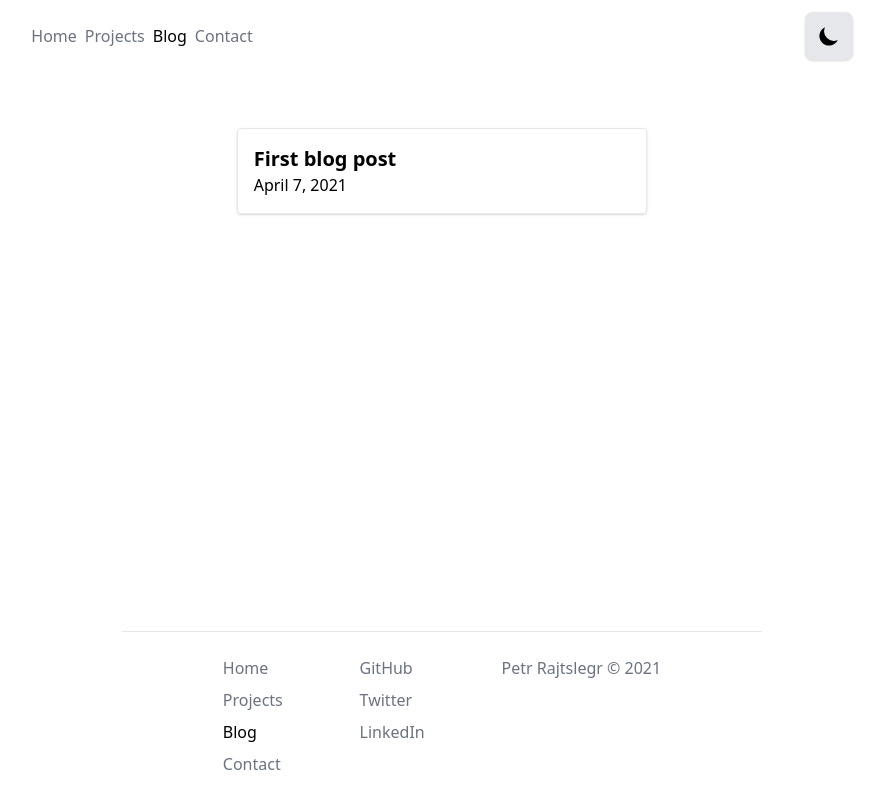
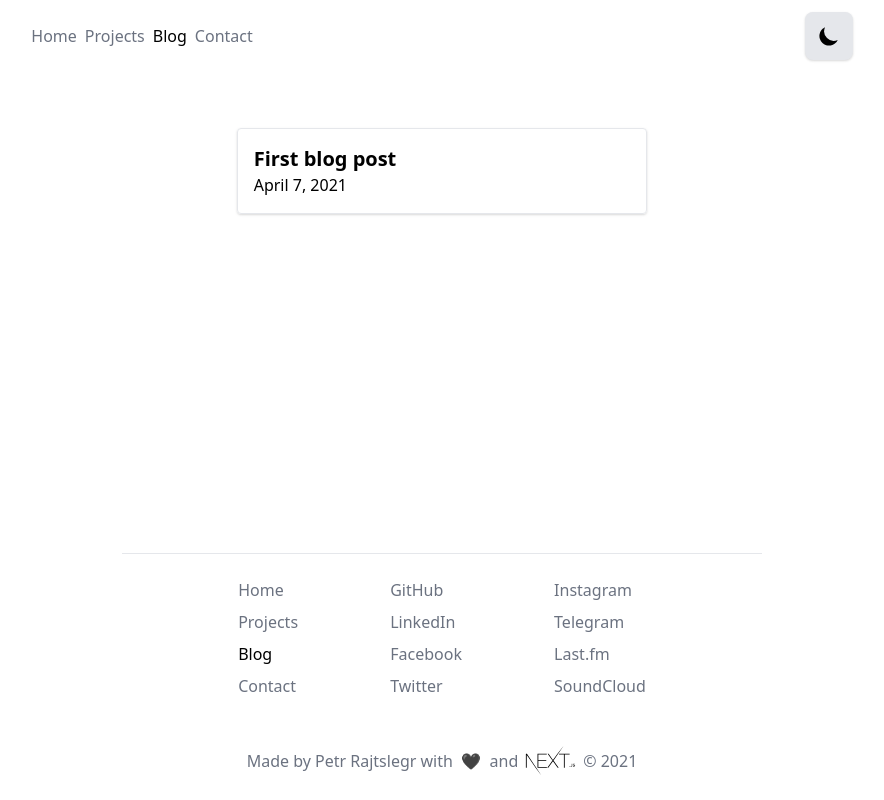
Before and after one commit to rajtslegr/rajtslegr.dev, a Next.js app: page /blog in a window 1280 px wide. Shown: the whole page, without its empty margins (198-1082 px from the left). Built offline with nearby package versions, Linux system fonts and the light colour scheme; what @tailwindcss/typography would draw is missing.

Commit message:
footer changes

```diff
--- a/package.json
+++ b/package.json
@@ -19,7 +19,7 @@
   "dependencies": {
     "@formspree/react": "^2.2.3",
     "@tailwindcss/typography": "^0.4.0",
-    "date-fns": "^2.20.2",
+    "date-fns": "^2.20.3",
     "gray-matter": "^4.0.2",
     "next": "^10.1.3",
     "next-themes": "^0.0.14",
@@ -41,7 +41,7 @@
     "autoprefixer": "^10.2.5",
     "babel-jest": "^26.6.3",
     "eslint": "^7.24.0",
-    "eslint-config-prettier": "^8.1.0",
+    "eslint-config-prettier": "^8.2.0",
     "eslint-plugin-jsx-a11y": "^6.4.1",
     "eslint-plugin-prettier": "^3.3.1",
     "eslint-plugin-react": "^7.23.2",
--- a/src/components/Footer.tsx
+++ b/src/components/Footer.tsx
@@ -1,3 +1,5 @@
+import { useTheme } from 'next-themes';
+import { useEffect, useState } from 'react';
 import NavLink from './NavLink';
 
 interface IExternalLink {
@@ -16,9 +18,25 @@ const ExternalLink: React.FC<IExternalLink> = ({ href, children }) => (
   </a>
 );
 
+const NextJsLogo = (theme = 'light'): JSX.Element => (
+  <svg width="65" height="30" viewBox="0 0 148 90" version="1.1">
+    <path
+      d="M34.992 23.495h27.855v2.219H37.546v16.699h23.792v2.219H37.546v18.334h25.591v2.219H34.992v-41.69zm30.35 0h2.96l13.115 18.334 13.405-18.334L113.055.207 83.1 43.756l15.436 21.429H95.46L81.417 45.683 67.316 65.185h-3.018L79.85 43.756 65.343 23.495zm34.297 2.219v-2.219h31.742v2.219h-14.623v39.47h-2.554v-39.47H99.64zM.145 23.495h3.192l44.011 66.003L29.16 65.185 2.814 26.648l-.116 38.537H.145v-41.69zm130.98 38.801c-.523 0-.914-.405-.914-.928 0-.524.391-.929.913-.929.528 0 .913.405.913.929 0 .523-.385.928-.913.928zm2.508-2.443H135c.019.742.56 1.24 1.354 1.24.888 0 1.391-.535 1.391-1.539v-6.356h1.391v6.362c0 1.808-1.043 2.849-2.77 2.849-1.62 0-2.732-1.01-2.732-2.556zm7.322-.08h1.379c.118.853.95 1.395 2.149 1.395 1.117 0 1.937-.58 1.937-1.377 0-.685-.521-1.097-1.708-1.377l-1.155-.28c-1.62-.38-2.36-1.166-2.36-2.487 0-1.602 1.304-2.668 3.26-2.668 1.82 0 3.15 1.066 3.23 2.58h-1.354c-.13-.828-.85-1.346-1.894-1.346-1.1 0-1.832.53-1.832 1.34 0 .642.472 1.01 1.64 1.284l.987.243c1.838.43 2.596 1.178 2.596 2.53 0 1.72-1.33 2.799-3.453 2.799-1.987 0-3.323-1.029-3.422-2.637z"
+      fill={theme === 'light' ? 'black' : 'white'}
+      fillRule="nonzero"
+    ></path>
+  </svg>
+);
+
 const Footer: React.FC = () => {
+  const [mounted, setMounted] = useState(false);
+  const { theme } = useTheme();
+
+  useEffect(() => setMounted(true), []);
+
   return (
-    <div className="bottom-0 flex flex-row w-11/12 p-2 border-t border-gray-200 justify-evenly sm:w-3/4 sm:p-6 md:w-1/2">
+    <div className="flex flex-col w-11/12 p-2 space-y-12 border-t border-gray-200 sm:w-3/4 sm:p-6 md:w-1/2">
+      <div className="flex flex-row justify-between md:justify-evenly">
         <div className="flex flex-col space-y-2">
           <NavLink href="/">Home</NavLink>
           <NavLink href="/projects">Projects</NavLink>
@@ -27,13 +45,29 @@ const Footer: React.FC = () => {
         </div>
         <div className="flex flex-col space-y-2">
           <ExternalLink href="https://github.com/RajceP">GitHub</ExternalLink>
-        <ExternalLink href="https://twitter.com/RajceP">Twitter</ExternalLink>
           <ExternalLink href="https://www.linkedin.com/in/petr-rajtšlégr-5aa84a16b">
             LinkedIn
           </ExternalLink>
+          <ExternalLink href="https://www.facebook.com/petr.rajtslegr">Facebook</ExternalLink>
+          <ExternalLink href="https://twitter.com/RajceP">Twitter</ExternalLink>
         </div>
-      <div className="text-gray-500 dark:text-gray-400 hover:text-gray-600 dark:hover:text-gray-300">
-        Petr Rajtslegr &copy; {new Date().getFullYear()}
+        <div className="flex flex-col space-y-2">
+          <ExternalLink href="https://www.instagram.com/rajce">Instagram</ExternalLink>
+          <ExternalLink href="https://t.me/rajcep">Telegram</ExternalLink>
+          <ExternalLink href="https://www.last.fm/user/RajceP">Last.fm</ExternalLink>
+          <ExternalLink href="https://soundcloud.com/rajcep">SoundCloud</ExternalLink>
+        </div>
+      </div>
+      <div className="flex flex-row justify-center">
+        <div className="flex flex-row items-center text-gray-500 dark:text-gray-400 hover:text-gray-600 dark:hover:text-gray-300">
+          Made by Petr Rajtslegr with &nbsp;
+          {mounted && (
+            <span role="img" aria-label="Hearth emoji">
+              {theme === 'light' ? '🖤' : '🤍'}
+            </span>
+          )}
+          &nbsp; and {NextJsLogo(theme)} &copy; {new Date().getFullYear()}
+        </div>
       </div>
     </div>
   );
```
Lines whose indentation alone changed are shown as unchanged.
